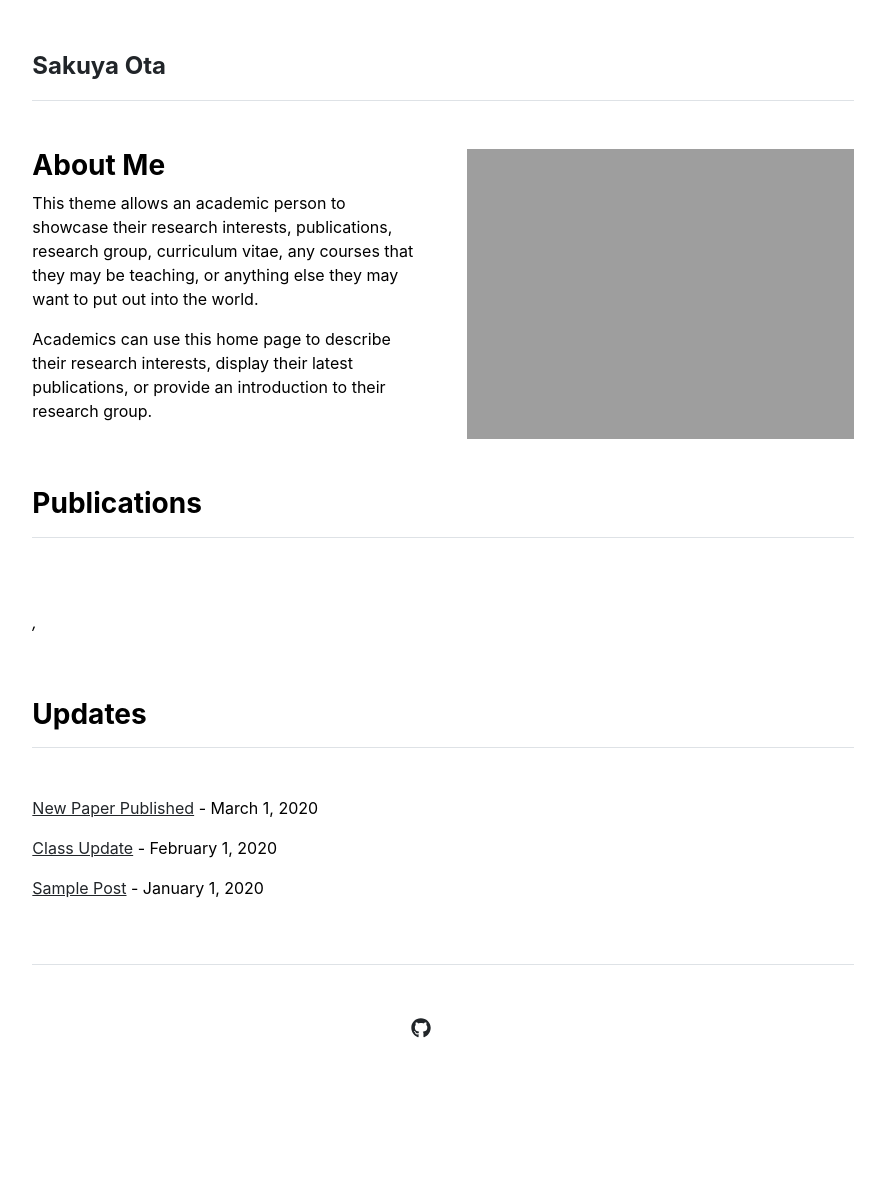
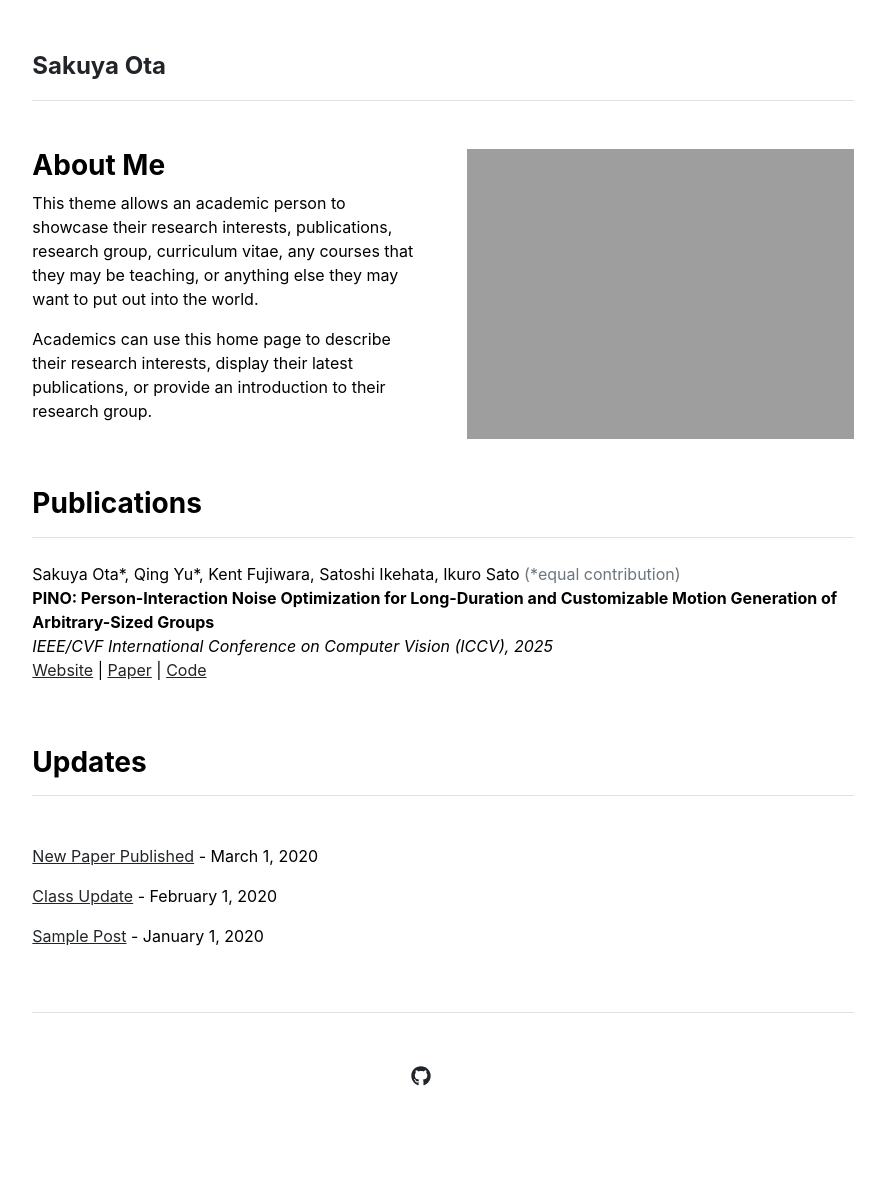
Before and after one commit to sinc865/sinc865.github.io, a Jekyll site: the page built from index.md, in a window 1280 px wide. Shown: the whole page, without its empty margins (197-1082 px from the left). Built offline with Jekyll 4.4.1, drawn with Linux system fonts in a browser that asks for light colours; before the commit the page ends 1139 px from its top, so only the background shows below that.

Commit message:
update iccv

```diff
--- a/_data/publications.yml
+++ b/_data/publications.yml
@@ -1,5 +1,5 @@
 featured:
-  - id: pino2025        # ←ユニーク ID（任意）
+  - pino2025        # ←ユニーク ID（任意）
 index:
   - id: pino2025
     authors: 'Sakuya Ota*, Qing Yu*, Kent Fujiwara, Satoshi Ikehata, Ikuro Sato'
--- a/_includes/publications.html
+++ b/_includes/publications.html
@@ -1,32 +1,18 @@
-<!-- <div class="row g-5 mb-5">
-  <div>
-    <h3 class="fw-bold border-bottom pb-3 mb-5">Publications</h3>
-    {% if page.title == "Home" %}
-      {% for item in site.data.publications.featured %}
-        <p><a href="{{ item.url }}">{{ item.name }}</a></p>
-      {% endfor %}
-    {% else %}
-      {% for item in site.data.publications.index %}
-        <p><a href="{{ item.url }}">{{ item.name }}</a></p>
-      {% endfor %}
-    {% endif %}
-  </div>
-</div> -->
 <div class="row g-5 mb-5">
   <div>
     <h3 class="fw-bold border-bottom pb-3 mb-4">Publications</h3>
 
-    <!-- {%- comment -%}
-    Home なら featured（＝ID 配列）、それ以外は index（＝本体）を採用
-    {%- endcomment -%} -->
-    {% assign pubs = page.title == "Home2"
-    ? site.data.publications.featured
-    : site.data.publications.index %}
+    {%- comment -%} Home なら featured、その他は index {%- endcomment -%}
+    {% if page.title == "Home" %}
+    {% assign pubs = site.data.publications.featured %}
+    {% else %}
+    {% assign pubs = site.data.publications.index %}
+    {% endif %}
 
     <ul class="list-unstyled">
-      {%- for ref in pubs %}
-      {%- capture pid %}{{ ref.id | default: ref }}{% endcapture %}
-      {%- assign p = site.data.publications.index | where: "id", pid | first %}
+      {% for ref in pubs %}
+      {% capture pid %}{{ ref.id | default: ref }}{% endcapture %}
+      {% assign p = site.data.publications.index | where: "id", pid | first %}
 
       <li class="mb-3">
         {{ p.authors }}
@@ -37,7 +23,7 @@
         {% if p.paper %}{% if p.website %} | {% endif %}<a href="{{ p.paper }}">Paper</a>{% endif %}
         {% if p.code %}{% if p.website or p.paper %} | {% endif %}<a href="{{ p.code }}">Code</a>{% endif %}
       </li>
-      {%- endfor %}
+      {% endfor %}
     </ul>
   </div>
 </div>
```
